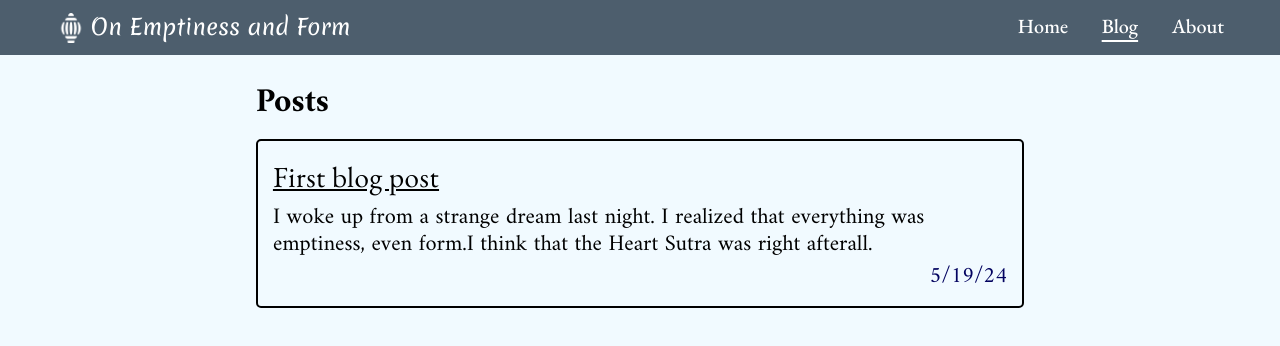
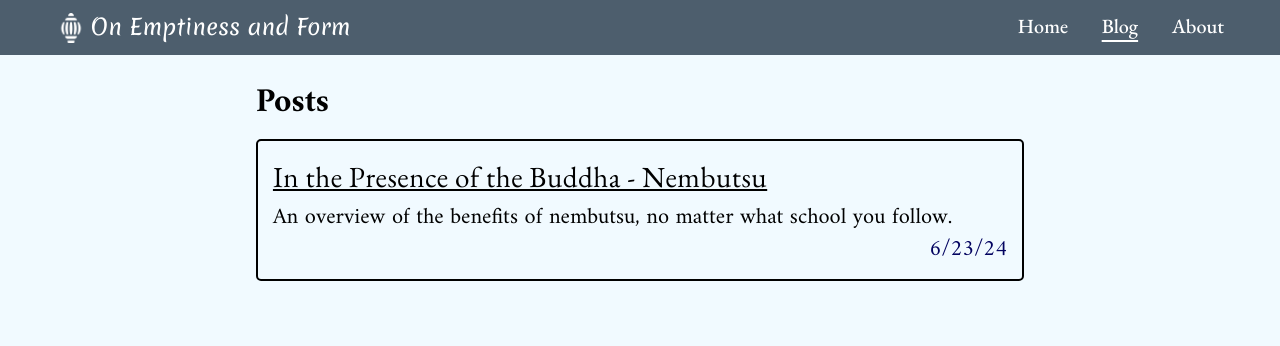
Before and after one commit to EnterOrion/my-blog, a SvelteKit app: page /blog in a window 1280 px wide. Shown: the top 346 px of the page. Built offline with nearby package versions, Linux system fonts and the light colour scheme.

Commit message:
Add first post

```diff
--- a/src/lib/data/posts.js
+++ b/src/lib/data/posts.js
@@ -1,9 +1,8 @@
 export const posts = [
 	{
-		slug: 'first-blog-post',
-		title: 'First blog post',
-		date: '5/19/24',
-		summary:
-			'I woke up from a strange dream last night. I realized that everything was emptiness, even form.I think that the Heart Sutra was right afterall.'
+		slug: 'in-the-presence-of-the-buddha',
+		title: 'In the Presence of the Buddha - Nembutsu',
+		date: '6/23/24',
+		summary: 'An overview of the benefits of nembutsu, no matter what school you follow.'
 	}
 ];
--- a/src/routes/blog/[slug]/+page.svelte
+++ b/src/routes/blog/[slug]/+page.svelte
@@ -8,7 +8,7 @@
 <article>
 	<header>
 		<h1 class="post-header">{data.post.title}</h1>
-		<div>Published on {data.post.date}</div>
+		<div class="post-date">Published on {data.post.date}</div>
 	</header>
 	<!-- render the post -->
 	<div class="post-body">
--- a/src/styles/pages/post.scss
+++ b/src/styles/pages/post.scss
@@ -4,6 +4,16 @@ article {
 	width: clamp(23rem, 60%, 50rem);
 	p {
 		max-inline-size: none;
+		margin-top: 1rem;
+	}
+	a {
+		text-decoration: underline;
+		text-decoration-color: rgb(3, 3, 96);
+		text-underline-offset: 2px;
+	}
+	a:hover {
+		color: grey;
+		text-decoration-color: rgb(162, 162, 206);
 	}
 }
 
@@ -21,5 +31,9 @@ header {
 }
 
 .post-body {
-	margin-top: 0.75rem;
+	margin-top: 2rem;
 }
+
+.post-date {
+	font-style: italic;
+}
```
Also changed, not shown: src/lib/posts/first-blog-post.md (deleted, +0 -2 lines), src/lib/posts/in-the-presence-of-the-buddha.md (added, +17 -0 lines).
